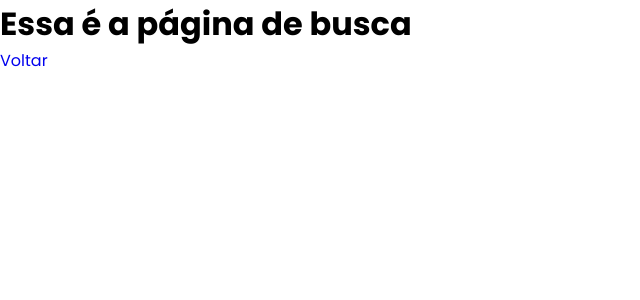
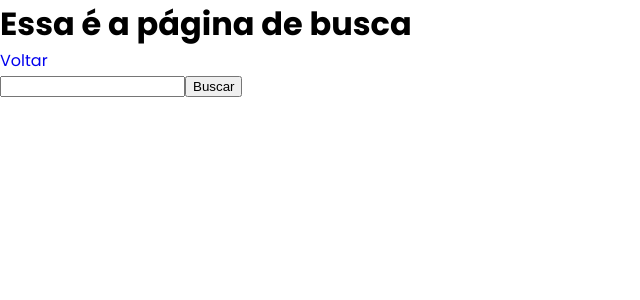
Before and after one commit to francisko-rezende/ioasys-campIV-pokedex, a React (Create React App) app: page /busca in a window 1280 px wide. Shown: the top 300 px of the page, without its empty margins (0-640 px from the left). Built offline with nearby package versions, Linux system fonts and the light colour scheme.

Commit message:
feat: implement first version of pokemon search

```diff
--- a/src/pages/Busca/Search.jsx
+++ b/src/pages/Busca/Search.jsx
@@ -1,11 +1,35 @@
 import React from "react";
 import { Link } from "react-router-dom";
+import Card from "../../components/Card";
 
 const Search = () => {
+  const [pokemon, setPokemon] = React.useState("");
+  const [data, setData] = React.useState("");
+
+  async function handlePokemonSearch(e) {
+    e.preventDefault();
+
+    const response = await fetch(
+      `https://pokeapi.co/api/v2/pokemon/${pokemon}/`
+    );
+    const data = await response.json();
+    setData(data);
+  }
+
   return (
     <>
       <h1>Essa é a página de busca</h1>
       <Link to="/">Voltar</Link>
+      <form>
+        <input
+          onChange={(e) => setPokemon(e.target.value)}
+          value={pokemon}
+        ></input>
+        <button type="submit" onClick={handlePokemonSearch}>
+          Buscar
+        </button>
+      </form>
+      {data && <Card {...data} />}
     </>
   );
 };
```
